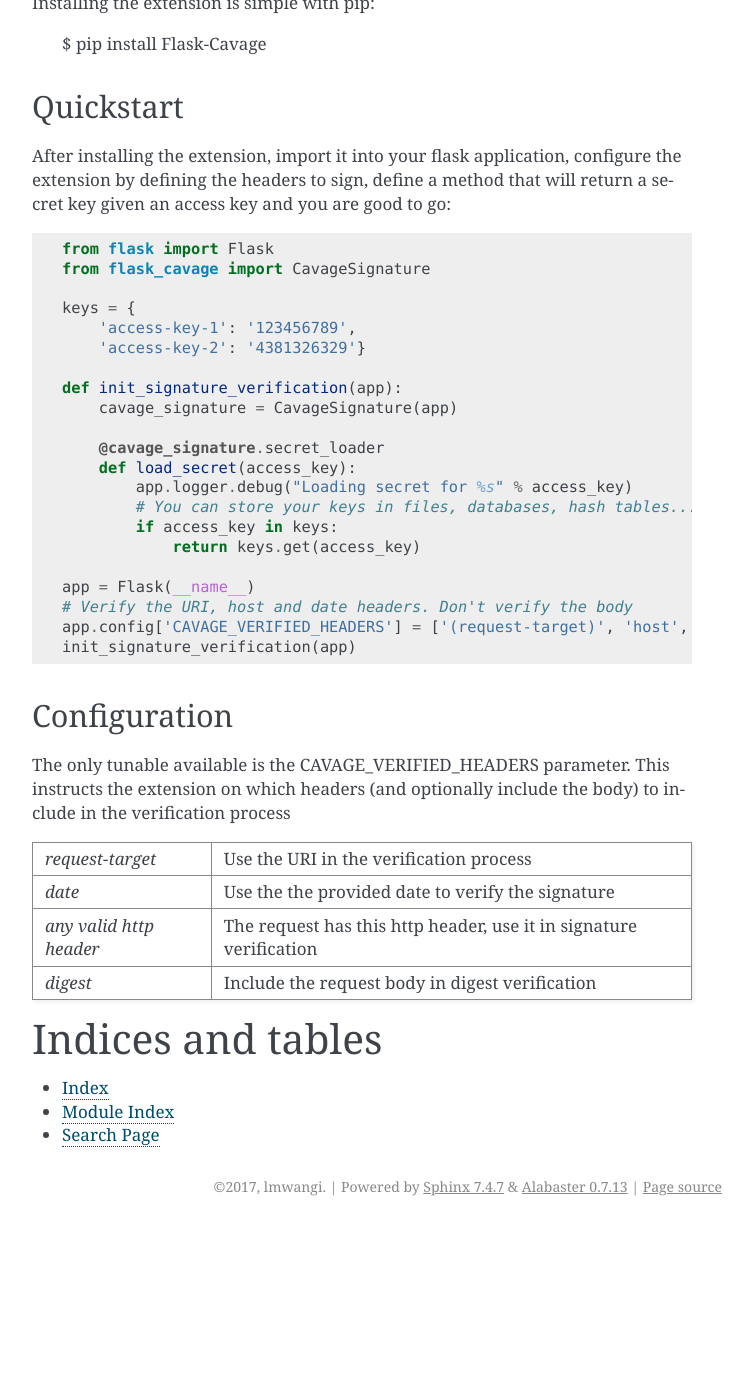
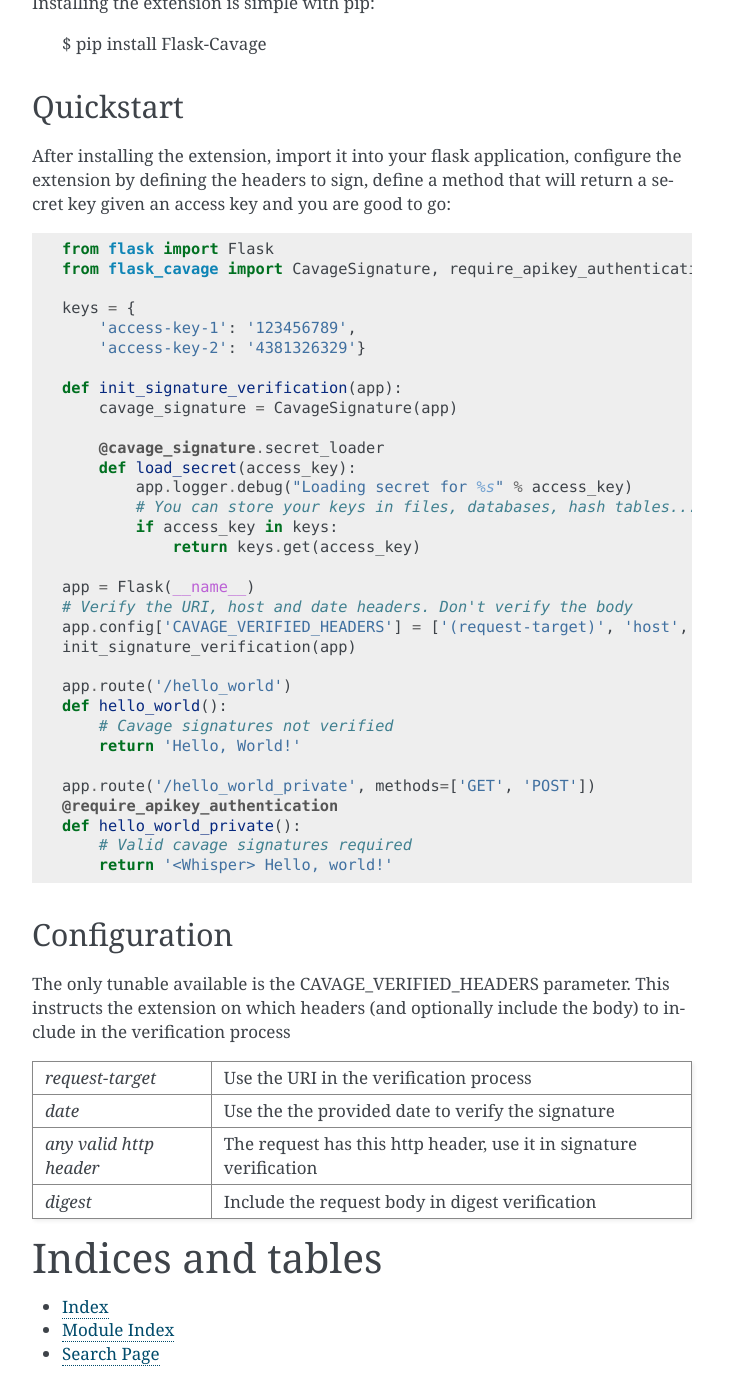
Before and after one commit to labeneator/flask-cavage, a Sphinx documentation site: the page built from docs/index.rst, in a window 1280 px wide and 1400 px high, scrolled down 586 px. Shown: the whole window, without its empty margins (388-1140 px from the left). Built offline with Sphinx 7.4.7, drawn with Linux system fonts in a browser that asks for light colours; before the commit the page ends 1812 px from its top, so only the background shows below that.

Commit message:
Doc update with example flask resource

```diff
--- a/docs/index.rst
+++ b/docs/index.rst
@@ -44,7 +44,7 @@ configure the extension by defining the headers to sign, define a method
 that will return a secret key given an access key and you are good to go::
 
     from flask import Flask
-    from flask_cavage import CavageSignature
+    from flask_cavage import CavageSignature, require_apikey_authentication
 
     keys = {
         'access-key-1': '123456789',
@@ -64,6 +64,18 @@ that will return a secret key given an access key and you are good to go::
     # Verify the URI, host and date headers. Don't verify the body
     app.config['CAVAGE_VERIFIED_HEADERS'] = ['(request-target)', 'host', 'date'])
     init_signature_verification(app)
+
+    app.route('/hello_world')
+    def hello_world():
+        # Cavage signatures not verified
+        return 'Hello, World!'
+
+    app.route('/hello_world_private', methods=['GET', 'POST'])
+    @require_apikey_authentication
+    def hello_world_private():
+        # Valid cavage signatures required
+        return '<Whisper> Hello, world!'
+
 
 Configuration
 -------------
```
Also changed, not shown: README.md (+14 -1 lines), 1 other file.
